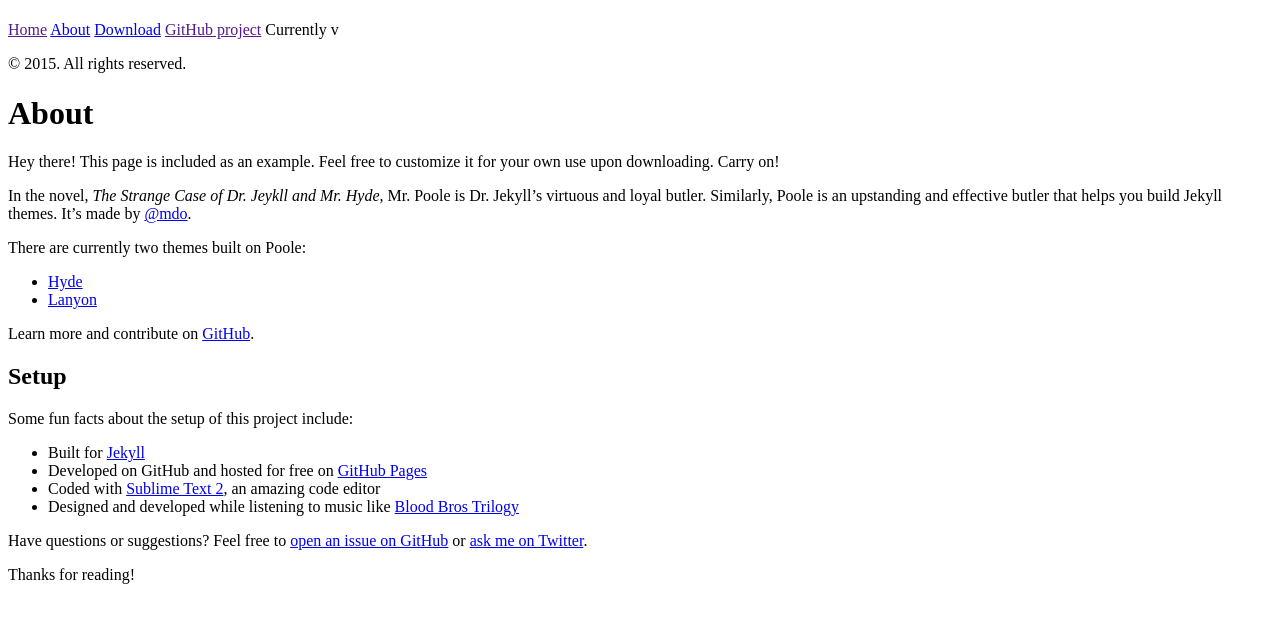
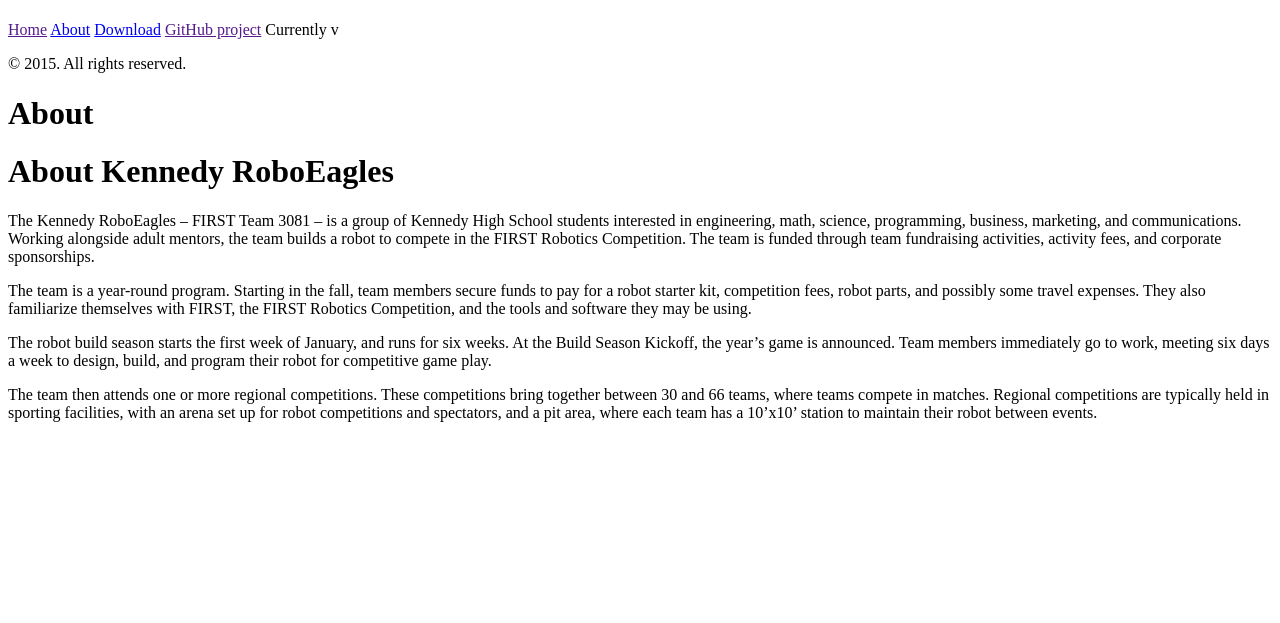
Before and after one commit to KennedyRoboEagles/KennedyRoboEagles.github.io-archive, a Jekyll site: the page built from about.md, in a window 1280 px wide. Shown: the top 623 px of the page. Built offline with Jekyll 4.4.1, drawn with Linux system fonts in a browser that asks for light colours; Markdown is read by kramdown in place of the engine named in the settings.

Commit message:
Update about.

```diff
--- a/about.md
+++ b/about.md
@@ -2,29 +2,12 @@
 layout: page
 title: About
 ---
+# About Kennedy RoboEagles
 
-<p class="message">
-  Hey there! This page is included as an example. Feel free to customize it for your own use upon downloading. Carry on!
-</p>
+The Kennedy RoboEagles – FIRST Team 3081 – is a group of Kennedy High School students interested in engineering, math, science, programming, business, marketing, and communications.  Working alongside adult mentors, the team builds a robot to compete in the FIRST Robotics Competition.  The team is funded through team fundraising activities, activity fees, and corporate sponsorships.
 
-In the novel, *The Strange Case of Dr. Jeykll and Mr. Hyde*, Mr. Poole is Dr. Jekyll's virtuous and loyal butler. Similarly, Poole is an upstanding and effective butler that helps you build Jekyll themes. It's made by [@mdo](https://twitter.com/mdo).
+The team is a year-round program.  Starting in the fall, team members secure funds to pay for a robot starter kit, competition fees, robot parts, and possibly some travel expenses.  They also familiarize themselves with FIRST, the FIRST Robotics Competition, and the tools and software they may be using.
 
-There are currently two themes built on Poole:
+The robot build season starts the first week of January, and runs for six weeks.  At the Build Season Kickoff, the year’s game is announced.  Team members immediately go to work, meeting six days a week to design, build, and program their robot for competitive game play.
 
-* [Hyde](http://hyde.getpoole.com)
-* [Lanyon](http://lanyon.getpoole.com)
-
-Learn more and contribute on [GitHub](https://github.com/poole).
-
-## Setup
-
-Some fun facts about the setup of this project include:
-
-* Built for [Jekyll](http://jekyllrb.com)
-* Developed on GitHub and hosted for free on [GitHub Pages](https://pages.github.com)
-* Coded with [Sublime Text 2](http://sublimetext.com), an amazing code editor
-* Designed and developed while listening to music like [Blood Bros Trilogy](https://soundcloud.com/maddecent/sets/blood-bros-series)
-
-Have questions or suggestions? Feel free to [open an issue on GitHub](https://github.com/poole/issues/new) or [ask me on Twitter](https://twitter.com/mdo).
-
-Thanks for reading!
+The team then attends one or more regional competitions.  These competitions bring together between 30 and 66 teams, where teams compete in matches.  Regional competitions are typically held in sporting facilities, with an arena set up for robot competitions and spectators, and a pit area, where each team has a 10’x10’ station to maintain their robot between events.
```
